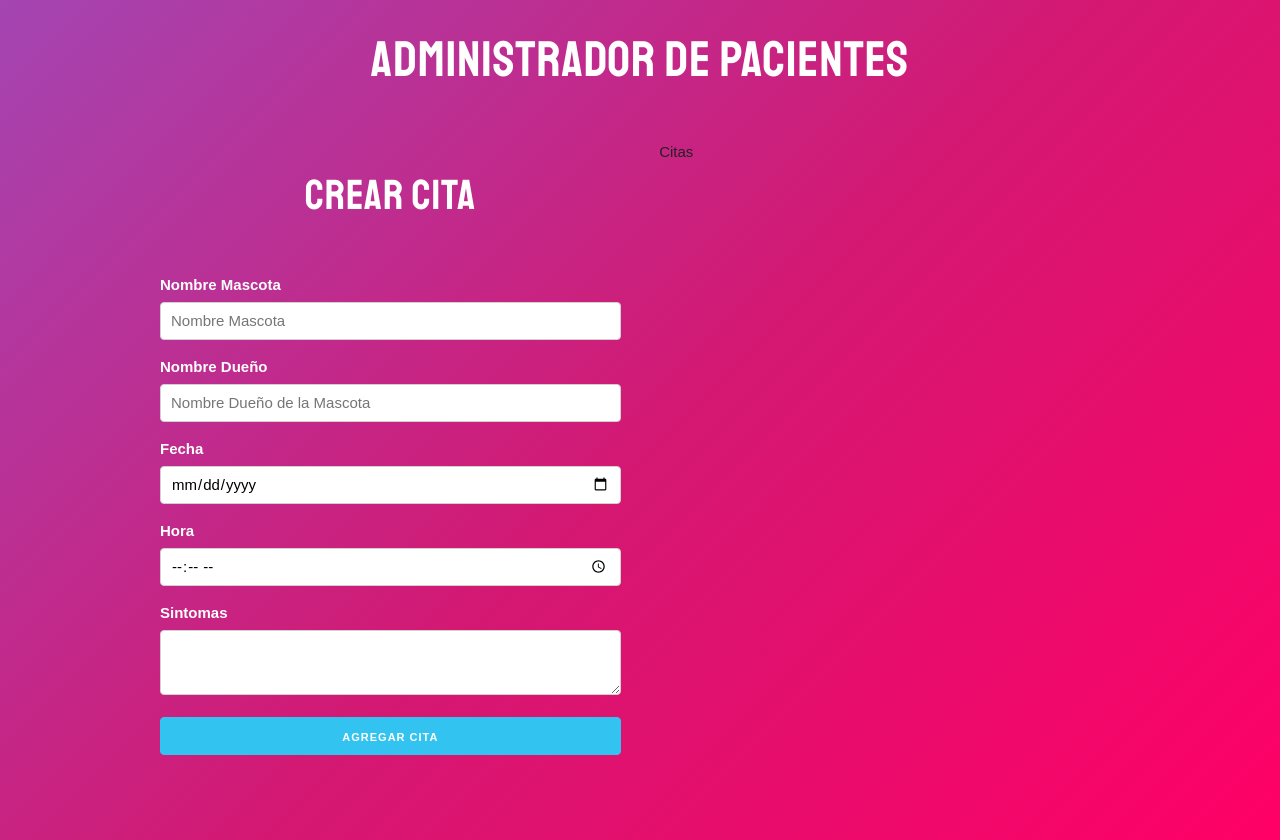
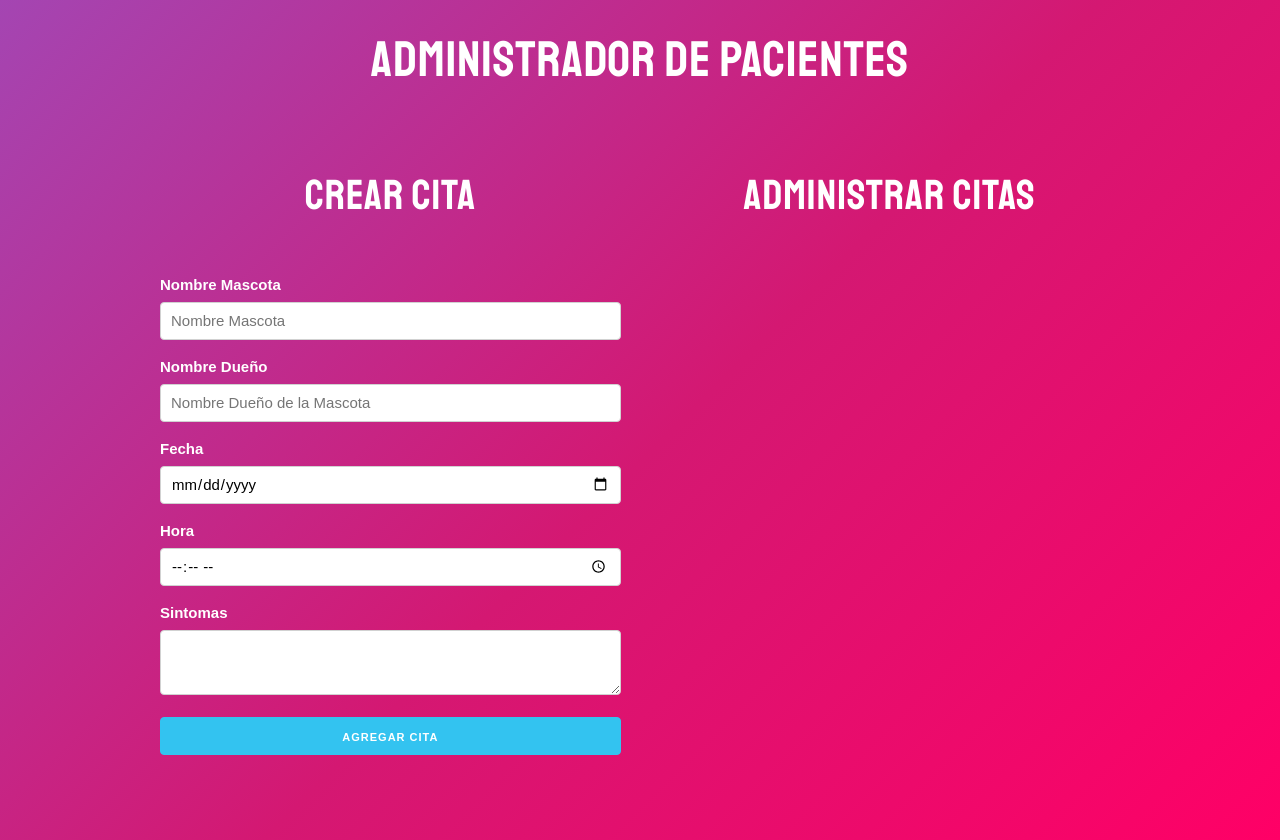
Before and after one commit to Fern4ndox/CitasMascotas, a React (Create React App) app: page / in a window 1280 px wide. Built offline with nearby package versions, Linux system fonts and the light colour scheme.

Commit message:
Mostrar Cita en App Completado

```diff
--- a/src/App.js
+++ b/src/App.js
@@ -1,5 +1,6 @@
 import React,{Fragment, useState} from 'react';
 import Formulario from './components/Formulario'
+import Cita from './components/Cita'
 
 
 function App() {
@@ -23,7 +24,13 @@ function App() {
           />
           </div>
           <div className="one-half column">
-          Citas
+          <h2>Administrar citas</h2>
+          {citas.map(cita =>(
+            <Cita
+            key={cita.id}
+            cita={cita}
+            />
+          ))}
           </div>
         </div>
     </div>
--- a/src/components/Formulario.js
+++ b/src/components/Formulario.js
@@ -42,6 +42,13 @@ const Formulario = ({crearCita}) => {
         //Crear Cita
         crearCita(cita);
         //Reiniciar Form
+        actualizaCita({
+            mascota:'',
+            propietario:'',
+            fecha:'',
+            hora:'',
+            sintomas:''
+        })
     };
 
     return (
```
